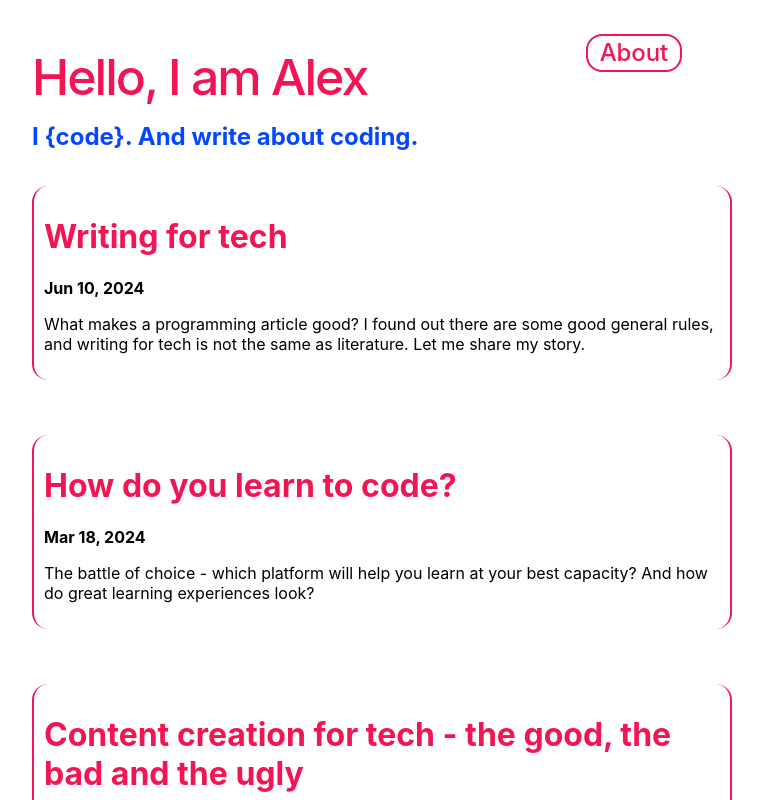
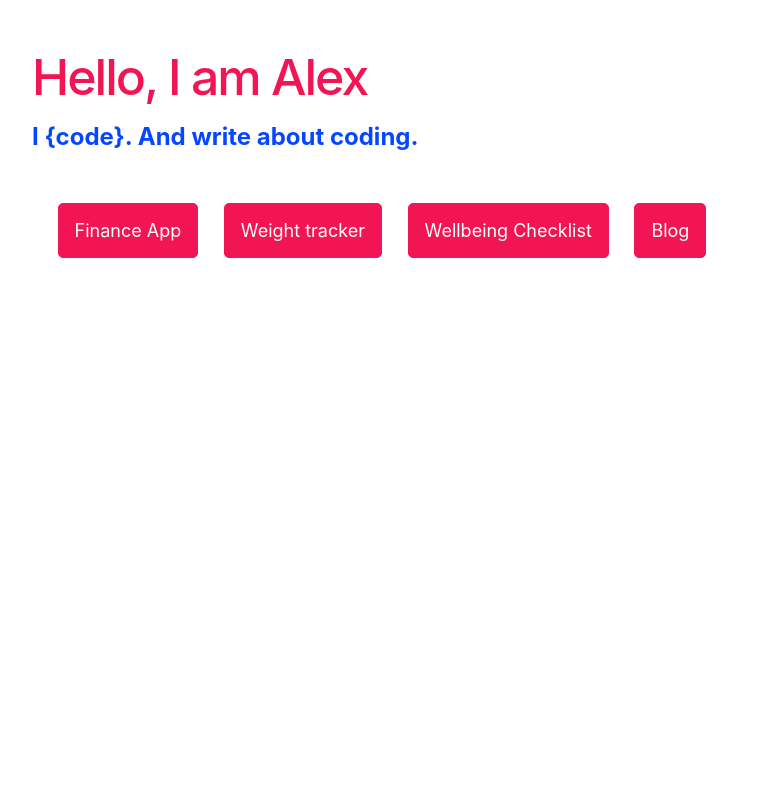
Before and after one commit to alex-sav92/alex-sav92.github.io, an Angular app in the folder app-source/alex-portfolio-app/: page / in a window 1280 px wide. Shown: the top 800 px of the page, without its empty margins (258-1021 px from the left). Built offline with nearby package versions, Linux system fonts and the light colour scheme.

Commit message:
Add gh pages deploy

```diff
--- a/app-source/alex-portfolio-app/src/app/app.component.html
+++ b/app-source/alex-portfolio-app/src/app/app.component.html
@@ -4,10 +4,6 @@
     <div class="header">
       <h1>Hello, I am Alex</h1>
       <h2>{{'I {code}. And write about coding.'}}</h2>
-      <nav class="navigation-bar">
-        <a class="nav-link" routerLink="/about" routerLinkActive="active-link" ariaCurrentWhenActive="page" [routerLinkActiveOptions]="{exact:
-          true}">About</a>
-      </nav>
     </div>
     <router-outlet />
   </div>
--- a/app-source/alex-portfolio-app/src/app/app.routes.ts
+++ b/app-source/alex-portfolio-app/src/app/app.routes.ts
@@ -1,8 +1,10 @@
 import { Routes } from '@angular/router';
 import { BlogComponent } from './blog/blog.component';
 import { AboutComponent } from './about/about.component';
+import { AppComponent } from './app.component';
+import { HomeComponent } from './home/home.component';
 export const routes: Routes = [
-    { path: '', component: BlogComponent },
+    { path: '', component: HomeComponent },
     { path: 'blog/:seoTitle', component: BlogComponent },
     { path: 'blog', component: BlogComponent },
     { path: 'about', component: AboutComponent },
--- a/app-source/alex-portfolio-app/src/app/article/article.component.ts
+++ b/app-source/alex-portfolio-app/src/app/article/article.component.ts
@@ -1,12 +1,12 @@
 import { Component, Input, ViewEncapsulation } from '@angular/core';
 import { Article } from '../models/article';
 import { CommonModule } from '@angular/common';
-import { RouterModule, RouterOutlet } from '@angular/router';
+import { RouterModule } from '@angular/router';
 
 @Component({
   selector: 'app-article',
   standalone: true,
-  imports: [CommonModule, RouterOutlet, RouterModule],
+  imports: [CommonModule, RouterModule],
   templateUrl: './article.component.html',
   styleUrl: './article.component.scss',
   encapsulation: ViewEncapsulation.None,
--- a/app-source/alex-portfolio-app/src/app/blog/blog.component.ts
+++ b/app-source/alex-portfolio-app/src/app/blog/blog.component.ts
@@ -1,6 +1,6 @@
 import { CommonModule } from '@angular/common';
 import { Component, Input } from '@angular/core';
-import { ActivatedRoute, Router, RouterLink, RouterLinkActive, RouterModule, RouterOutlet } from '@angular/router';
+import { ActivatedRoute, RouterModule } from '@angular/router';
 import { Article } from '../models/article';
 import { ArticleComponent } from "../article/article.component";
 import { ArticleServiceService } from '../article-service.service';
@@ -10,7 +10,7 @@ import { ArticleServiceService } from '../article-service.service';
     standalone: true,
     templateUrl: './blog.component.html',
     styleUrl: './blog.component.scss',
-    imports: [RouterModule, CommonModule, RouterOutlet, RouterLink, RouterLinkActive, ArticleComponent]
+    imports: [RouterModule, CommonModule, ArticleComponent]
 })
 export class BlogComponent {
   public articles: Article[] = [];
--- /dev/null
+++ b/app-source/alex-portfolio-app/src/app/home/home.component.html
@@ -0,0 +1,6 @@
+<div class="navigation">
+    <a href="/finance-app" class="button-link">Finance App</a>
+    <a href="/weight-tracker" class="button-link">Weight tracker</a>
+    <a href="/wellbeing-checklist" class="button-link">Wellbeing Checklist</a>
+    <a href="/blog" class="button-link">Blog</a>
+</div>
--- /dev/null
+++ b/app-source/alex-portfolio-app/src/app/home/home.component.scss
@@ -0,0 +1,17 @@
+.navigation {
+    display: flex;
+    flex-direction: row;
+    justify-content: space-evenly;
+    margin-top: 2rem;
+}
+.button-link {
+    padding: 1rem 1rem;
+    //margin: 10px 0 10px;
+    color: white;
+    background-color: var(--hot-red);
+    border: 1px solid var(--hot-red);
+    border-radius: 5px;
+    color: white;
+    text-decoration: none;
+    font-size: large;
+}
```
Also changed, not shown: app-source/alex-portfolio-app/src/app/home/home.component.ts (added, +12 -0 lines), 1 other file (tests, documents, lock files or other folders).
